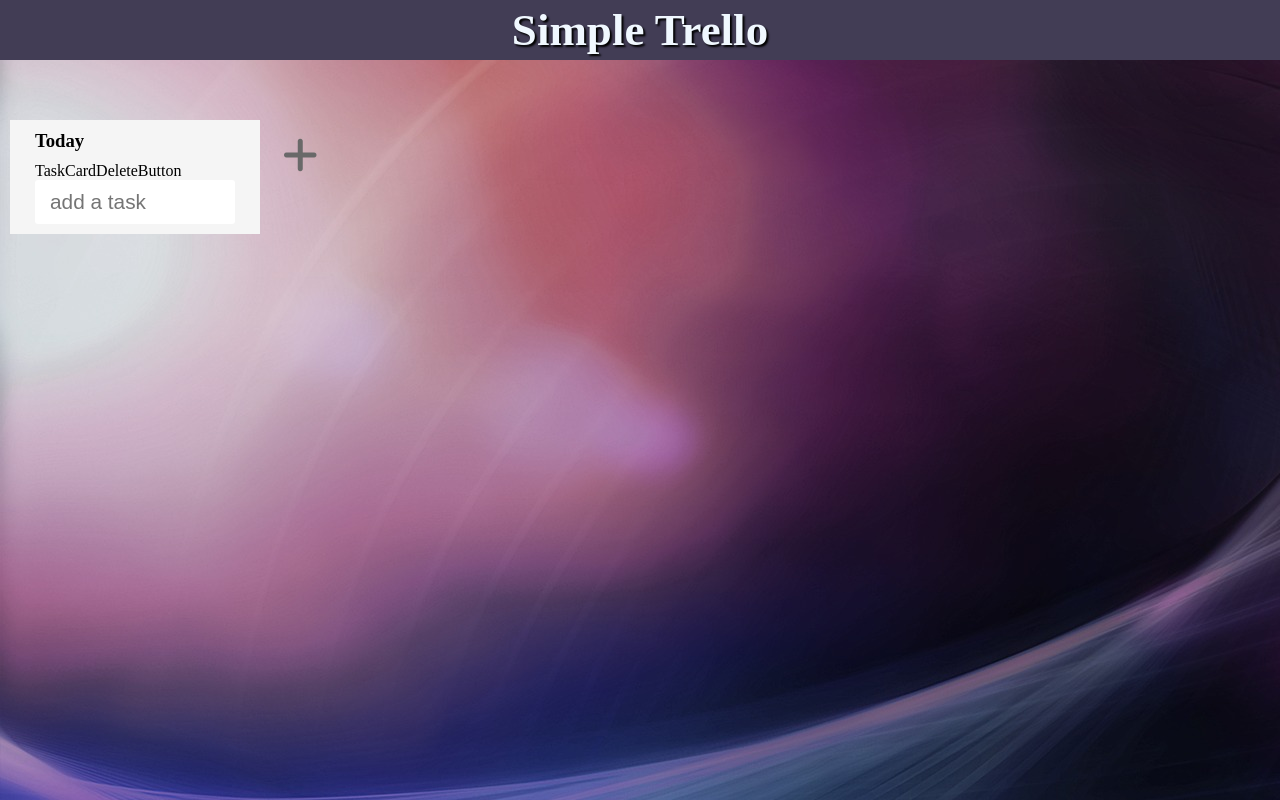
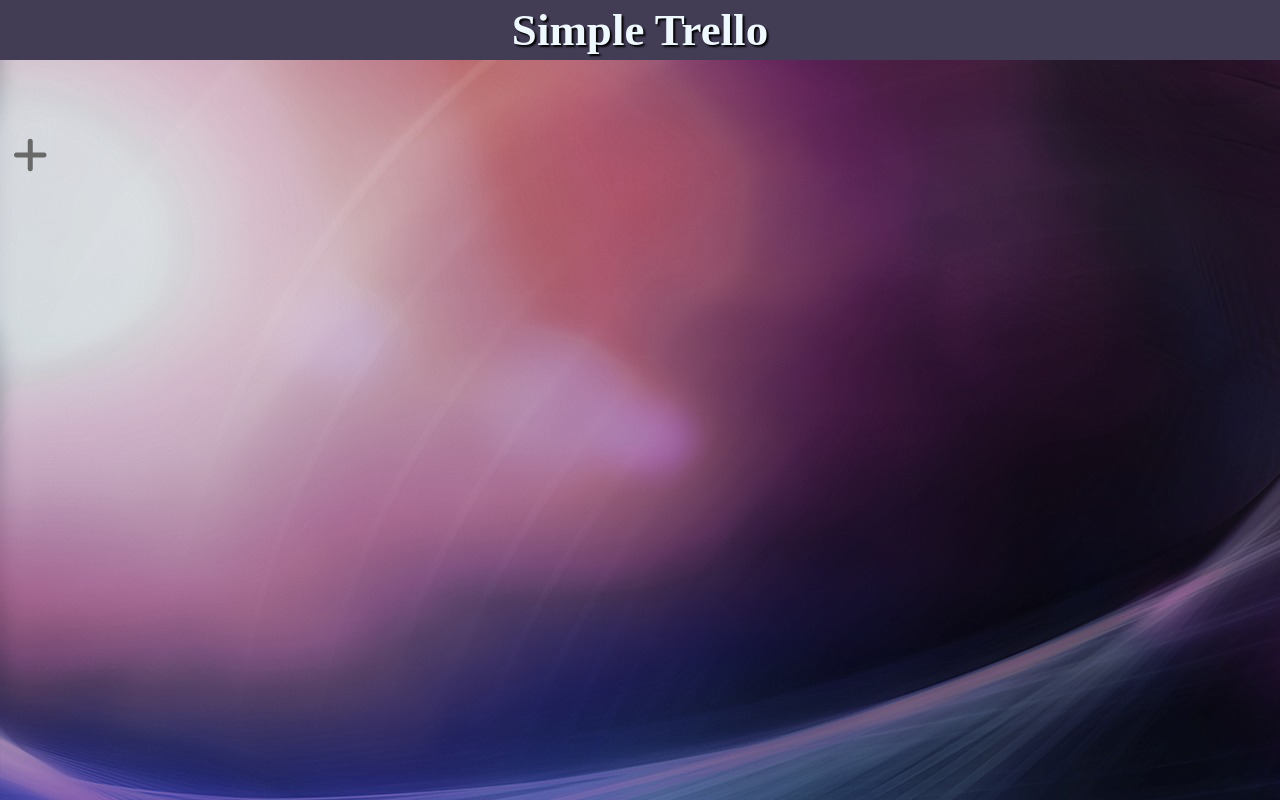
Before and after one commit to taki-umi/react_trello_study-client, a React (Create React App) app: page / in a window 1280 px wide. Built offline with nearby package versions, Linux system fonts and the light colour scheme.

Commit message:
タスクカード削除ボタン実装

```diff
--- a/src/components/task/TaskCard.jsx
+++ b/src/components/task/TaskCard.jsx
@@ -9,8 +9,10 @@ export const TaskCard = () => {
   const [taskList, setTaskList] = useState([]);
   return (
     <div className="taskCard">
-      <TaskCardTitle />
-      <TaskCardDeleteButton />
+      <div className="taskCardHeader">
+        <TaskCardTitle />
+        <TaskCardDeleteButton />
+      </div>
       <TaskAddInput
         inputText={inputText}
         setInputText={setInputText}
--- a/src/components/task/TaskCards.jsx
+++ b/src/components/task/TaskCards.jsx
@@ -5,15 +5,16 @@ import { TaskCard } from "./TaskCard";
 import { v4 as uuid } from "uuid";
 
 export const TaskCards = () => {
-  const taskId = uuid();
-  const [taskCardsList, setTaskCardsList] = useState([taskId]);
+  const taskCardId = uuid();
+  const [taskCardsList, setTaskCardsList] = useState([
+    // taskCardId,
+    // `taskCardId-${taskCardId}`,
+  ]);
 
   return (
     <div className="TaskCardsArea">
-      {taskCardsList.map((taskCard, index) => (
-        <div key={taskCard.id}>
-          <TaskCard taskCard={taskCard} index={index} />
-        </div>
+      {taskCardsList.map((taskCardList) => (
+        <TaskCard key={taskCardList.id} />
       ))}
       <AddTaskCardButton
         taskCardsList={taskCardsList}
--- a/src/components/task/button/AddTaskCardButton.jsx
+++ b/src/components/task/button/AddTaskCardButton.jsx
@@ -2,13 +2,16 @@ import React from "react";
 import { v4 as uuid } from "uuid";
 
 export const AddTaskCardButton = ({ taskCardsList, setTaskCardsList }) => {
-  const handleAddTaskCard = () => {
-    const taskId = uuid();
-    setTaskCardsList([...taskCardsList, { id: taskId }]);
+  const addTaskCard = () => {
+    const taskCardId = uuid();
+    setTaskCardsList([
+      ...taskCardsList,
+      { id: taskCardId, draggableId: `cardId-${taskCardId}` },
+    ]);
   };
   return (
     <div className="addTaskCardButtonArea">
-      <button onClick={handleAddTaskCard} className="addTaskCardButton">
+      <button onClick={addTaskCard} className="addTaskCardButton">
         <i className="fa-solid fa-plus fa-3x"></i>
       </button>
     </div>
--- a/src/components/task/button/TaskCardDeleteButton.jsx
+++ b/src/components/task/button/TaskCardDeleteButton.jsx
@@ -1,5 +1,12 @@
 import React from "react";
 
 export const TaskCardDeleteButton = () => {
-  return <div>TaskCardDeleteButton</div>;
+  const deleteCardList = () => {};
+  return (
+    <div>
+      <button onClick={deleteCardList} className="taskCardDeleteButton">
+        <i className="fa-solid fa-xmark"></i>
+      </button>
+    </div>
+  );
 };
--- a/src/index.css
+++ b/src/index.css
@@ -104,3 +104,15 @@ header {
 .addTaskCardButton:hover {
   transform: translateY(-5px);
 }
+
+.taskCardHeader {
+  display: flex;
+  justify-content: space-between;
+}
+
+.taskCardDeleteButton {
+  border: none;
+  background-color: rgba(0, 0, 0, 0);
+  cursor: pointer;
+  color: rgb(158, 46, 46);
+}
```
